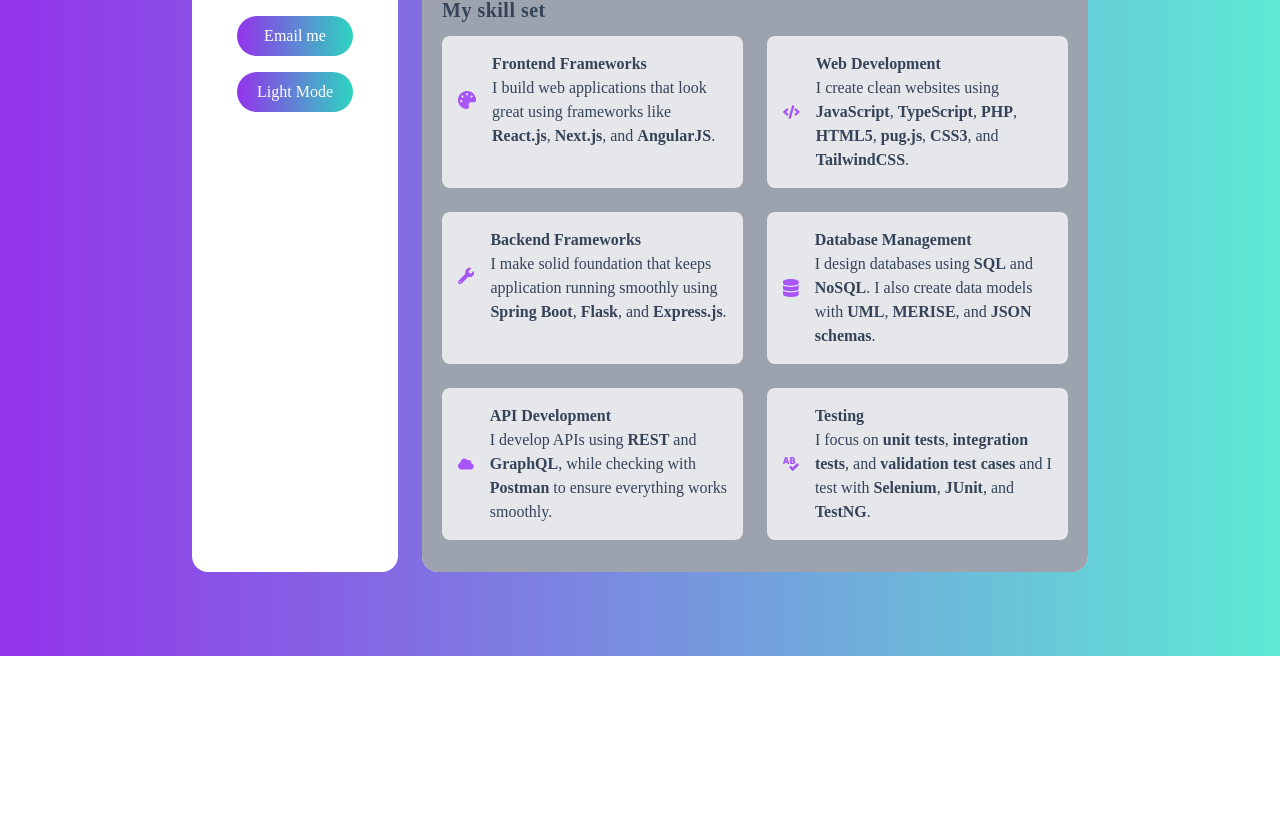
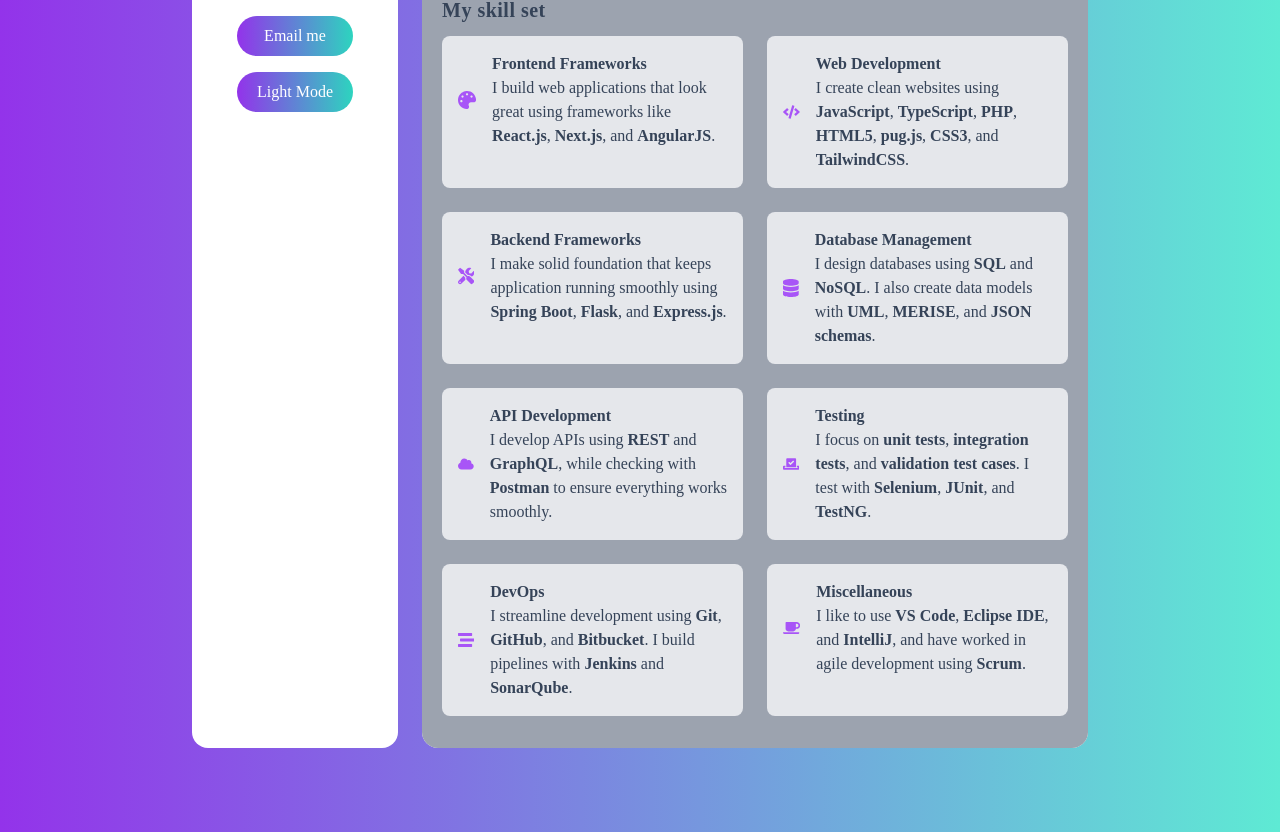
Before and after one commit to yelucie/fall2023-portfolio, a Next.js app: page / in a window 1280 px wide. Shown: the part 584-1416 px from the top of the page. Before the commit the page ends 1240 px from the top, so only its background shows below. Built offline with nearby package versions, Linux system fonts and the light colour scheme; a web font is replaced by a local one.

Commit message:
Added new skills in the skill set section

```diff
--- a/data.ts
+++ b/data.ts
@@ -1,4 +1,4 @@
-import { FaPalette, FaCode, FaWrench, FaDatabase, FaCloud, FaSpellCheck } from "react-icons/fa";
+import { FaPalette, FaCode, FaTools, FaDatabase, FaCloud, FaVoteYea, FaStream, FaCoffee } from "react-icons/fa";
 import { Project, Service, Skill } from "./type";
 
 export const services: Service[] = [
@@ -15,7 +15,7 @@
       "I create clean websites using <b>JavaScript</b>, <b>TypeScript</b>, <b>PHP</b>, <b>HTML5</b>, <b>pug.js</b>, <b>CSS3</b>, and <b>TailwindCSS</b>.",
   },
   {
-    Icon: FaWrench,
+    Icon: FaTools,
     title: "Backend Frameworks",
     about:
       "I make solid foundation that keeps application running smoothly using <b>Spring Boot</b>, <b>Flask</b>, and <b>Express.js</b>.",
@@ -33,10 +33,22 @@
       "I develop APIs using <b>REST</b> and <b>GraphQL</b>, while checking with <b>Postman</b> to ensure everything works smoothly.",
   },
   {
-    Icon: FaSpellCheck,
+    Icon: FaVoteYea,
     title: "Testing",
     about:
-      "I focus on <b>unit tests</b>, <b>integration tests</b>, and <b>validation test cases</b> and I test with <b>Selenium</b>, <b>JUnit</b>, and <b>TestNG</b>.",
+      "I focus on <b>unit tests</b>, <b>integration tests</b>, and <b>validation test cases</b>. I test with <b>Selenium</b>, <b>JUnit</b>, and <b>TestNG</b>.",
+  },
+  {
+    Icon: FaStream,
+    title: "DevOps",
+    about:
+      "I streamline development using <b>Git</b>, <b>GitHub</b>, and <b>Bitbucket</b>. I build pipelines with <b>Jenkins</b> and <b>SonarQube</b>. ",
+  },
+  {
+    Icon: FaCoffee,
+    title: "Miscellaneous",
+    about:
+      "I like to use <b>VS Code</b>, <b>Eclipse IDE</b>, and <b>IntelliJ</b>, and have worked in agile development using <b>Scrum</b>.",
   },
 ];
 
```
